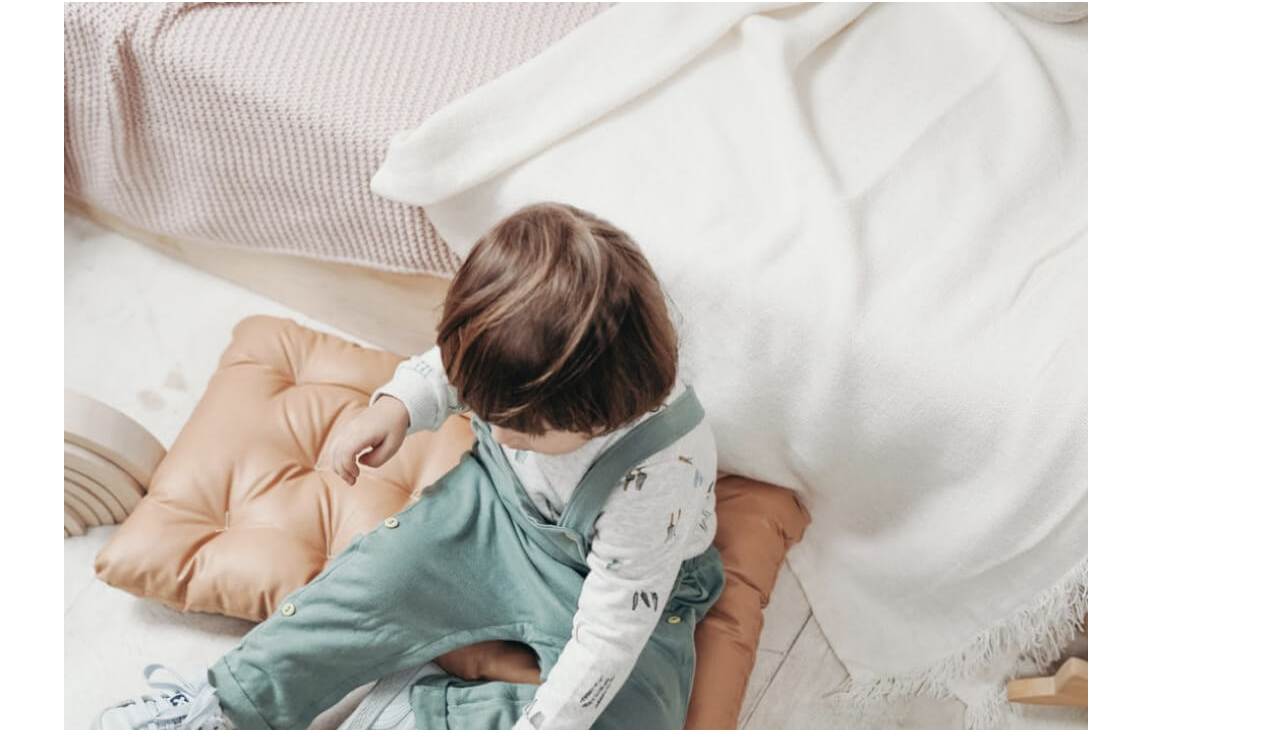
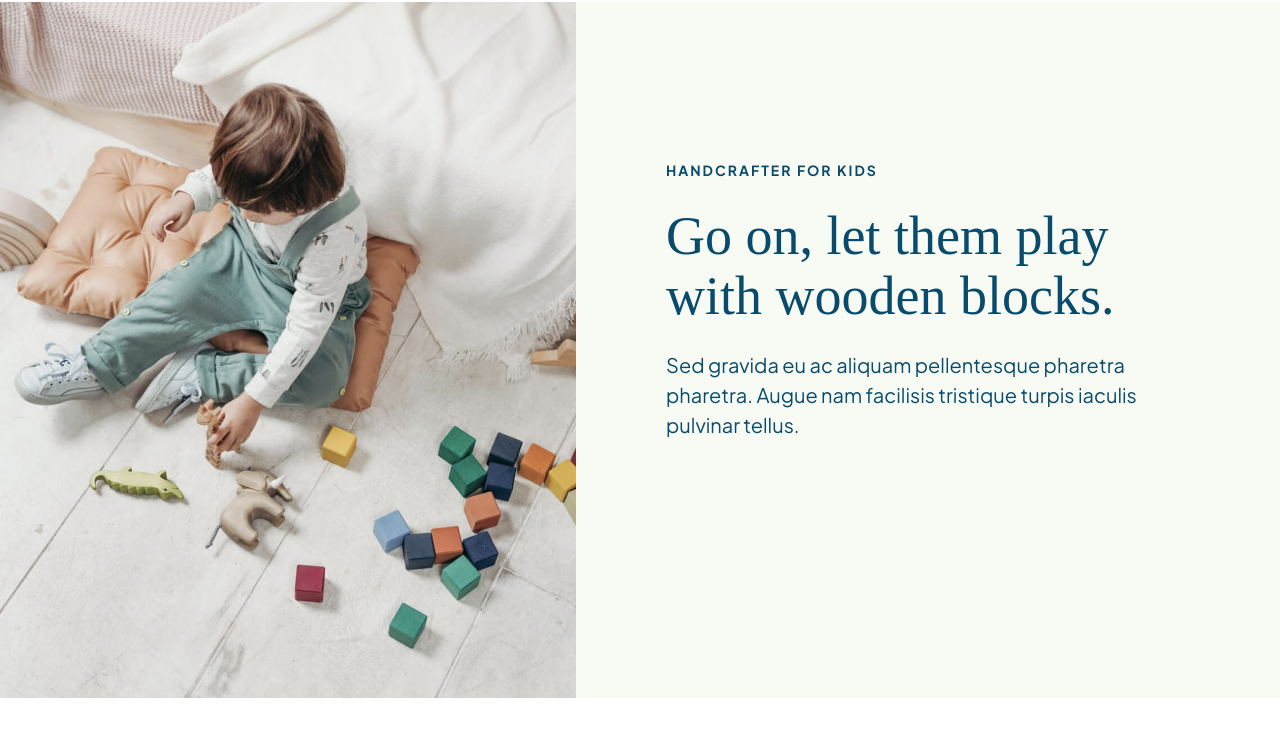
Before and after one commit to daman-m/ecommerce-store, a plain HTML site: page index.html in a window 1280 px wide. Shown: the part 70-800 px from the top of the page. Drawn offline with Linux system fonts and the light colour scheme; files whose address does not match are found by name; a web font is replaced by a local one.

Commit message:
added header styles

```diff
--- a/index.html
+++ b/index.html
@@ -72,17 +72,15 @@
 
     <header>
 		<!-- Image Container -->
-		<div class="headerImgContainer wrapper">
+		<div class="headerImgContainer">
 			<img src="./assets/header-image.jpg" alt="A toddler playing with colorful wooden stacking blocks on the floor">
 		</div>
 		<!-- Text Container -->
-		<div class="wrapper">
 			<div class="headerContentContainer">
 				<h5>Handcrafter for Kids</h5>
 				<h3>Go on, let them play with wooden blocks.</h3>
 				<p>Sed gravida eu ac aliquam pellentesque pharetra pharetra. Augue nam facilisis tristique turpis iaculis pulvinar tellus.</p>
 			</div><!-- END .headerContent -->
-		</div><!-- END .wrapper -->
 	</header>
 
 	<!-- MAIN SECTION -->
--- a/styles/sass/partials/_global.scss
+++ b/styles/sass/partials/_global.scss
@@ -82,3 +82,8 @@ button {
           }
       }
   }
+
+  img {
+    max-width: 100%;
+    display: block;
+  }
--- a/styles/sass/partials/_header.scss
+++ b/styles/sass/partials/_header.scss
@@ -0,0 +1,17 @@
+@use './variables';
+
+header {
+    background-color: variables.$tertiary;
+    margin-bottom: 90px;
+    display: flex;
+    align-items: center;
+    flex-wrap: wrap;
+
+    .headerImgContainer {
+        width:45%;
+    }
+    .headerContentContainer {
+        width:55%;
+        padding:0 90px;
+    }
+}
--- a/styles/sass/partials/_variables.scss
+++ b/styles/sass/partials/_variables.scss
@@ -18,7 +18,7 @@ $solidWhite: #fff;
 // Font Families
 
 $headingFont: "Young Serif";
-$bodyFont: "Jakarta  Sans";
+$bodyFont: "Jakarta Sans";
 
 // Font Size
 
--- a/styles/sass/styles.scss
+++ b/styles/sass/styles.scss
@@ -3,6 +3,7 @@
 @use "./partials/typography";
 @use "./partials/global";
 @use "./partials/nav";
+@use "./partials/header";
 
 
 // COLOURS:
```
Also changed, not shown: styles/styles.css.
